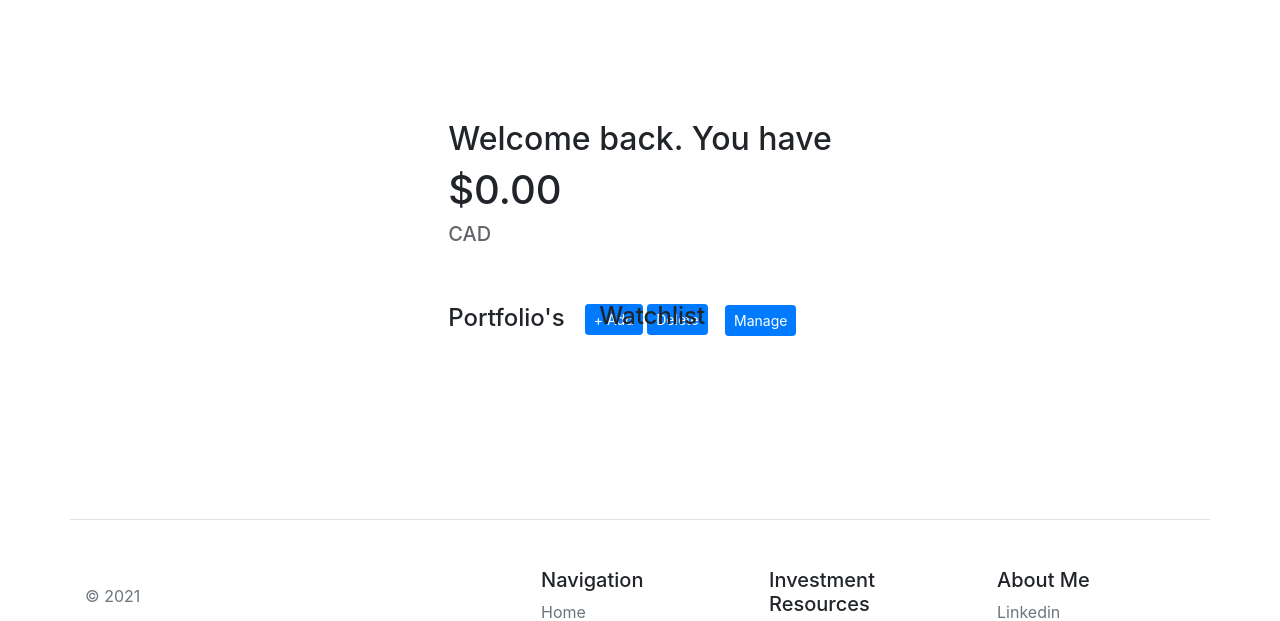
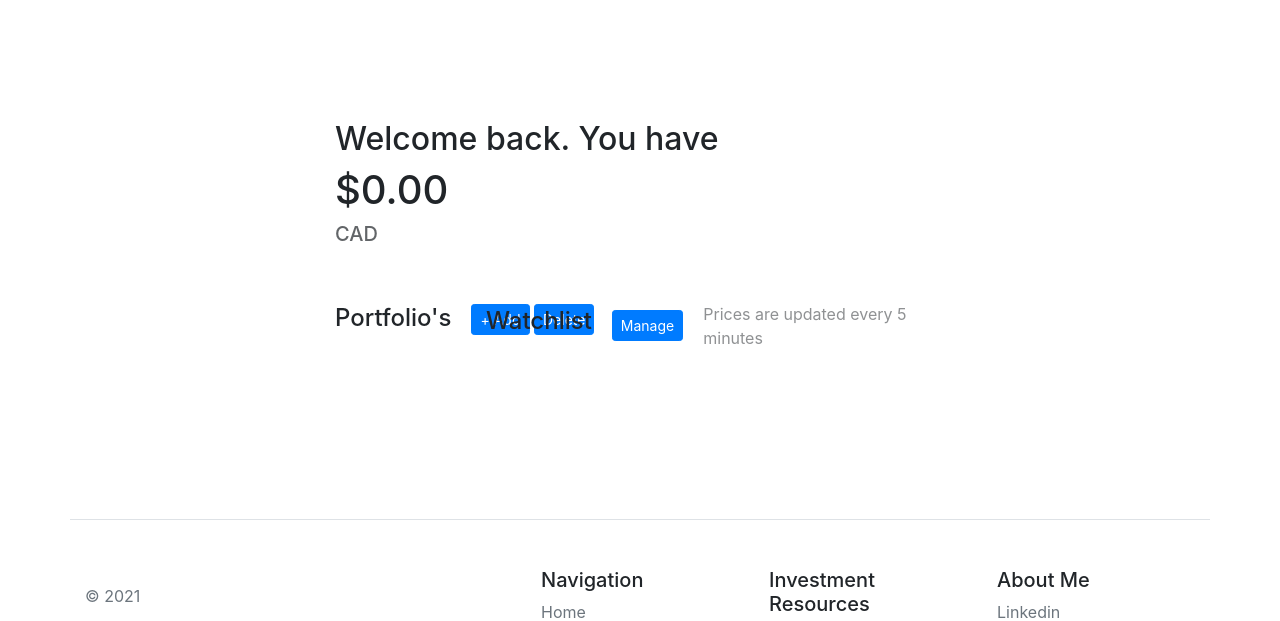
Before and after one commit to TrueDescription/Easy-Track, a Django app: page /portfolio/ in a window 1280 px wide. Shown: the part 58-679 px from the top of the page. Run offline with Django 4.2, Linux system fonts and the light colour scheme; a user stored in the database is signed in; data comes from the database, SQL or seed files in the repository; both versions use the stored data as it was after the commit; some libraries are stand-ins or nearby versions.

Commit message:
5 minute grace period implemented on watchitem price update.

```diff
--- a/etrack/portfolio/templates/portfolio/portfolioPage.html
+++ b/etrack/portfolio/templates/portfolio/portfolioPage.html
@@ -435,9 +435,10 @@
                             <div class="list-group" style="margin-top:-55px;">
                                 <a class="d-flex align-items-center flex-shrink-0 p-3 link-dark text-decoration-none" style="margin-left:-45px;">
                               <svg class="bi me-2" width="30" height="24"></svg>
-                              <span class="fs-5 fw-semibold"><h4>Watchlist</h4></span>
+                              <span class="fs-5 fw-semibold" style="margin-left:30px;"><h4>Watchlist</h4></span>
                                     <!-- Button trigger modal -->
                                     <button type="button" class="btn btn-primary btn-sm" style="margin-left:20px;" data-bs-toggle="modal" data-bs-target="#myWatchlist">Manage</button>
+                                    <span style="margin-left:20px; opacity: 0.5; min-width: 250px;">Prices are updated every 5 minutes</span>
                                     <!-- Modal -->
                                     <div class="modal fade" id="myWatchlist" tabindex="-1" role="dialog" aria-labelledby="myModalLabel" aria-hidden="true">
                                         <div class="vertical-alignment-helper">
--- a/etrack/portfolio/views.py
+++ b/etrack/portfolio/views.py
@@ -44,19 +44,20 @@
 
     for wi in WatchItem.objects.filter(user=response.user):
         obj = WatchItem.objects.get(id=wi.id)
-        if obj.curr_price != 0 and not is_time_between(time(9,30), time(16, 0), datetime.now().time()):
+        if obj.curr_price != 0 and not is_time_between(time(9,30), time(16, 0), obj, datetime.now().time()):
             if  obj.last_update < (obj.last_update + timedelta(minutes=5)):
                 continue
-            if is_time_between(time(9,30), time(16, 0), obj.last_update.time()): # last update was before 4pm
+            if is_time_between(time(9,30), time(16, 0), obj, obj.last_update.time()): # last update was before 4pm
                 obj.last_update = datetime.now()
             else:
                 continue
-        obj.last_update = datetime.now().time()
-        obj.curr_price = get_current_price(wi.ticker)
-        print("hello")
-        if obj.name is None:
-            obj.name = yf.Ticker(wi.ticker).info['shortName']
-        obj.save()
+        if  obj.last_update < (obj.last_update + timedelta(minutes=5)):
+            obj.last_update = datetime.now()
+            obj.curr_price = get_current_price(wi.ticker)
+            print("hello")
+            if obj.name is None:
+                obj.name = yf.Ticker(wi.ticker).info['shortName']
+            obj.save()
 
         #print(obj.curr_price)
     return render(response, 'portfolio/portfolioPage.html', context)
@@ -67,7 +68,10 @@
     todays_data = ticker.history(period='1d')
     return round(todays_data['Close'][0], 2)
 
-def is_time_between(begin_time, end_time, check_time=None):
+def is_time_between(begin_time, end_time, obj: WatchItem, check_time=None):
+    print(obj.last_update)
+    if obj.last_update.day < datetime.utcnow().day or obj.last_update.month < datetime.utcnow().month or obj.last_update.year < datetime.utcnow().year:
+        return True
     check_time = check_time or datetime.utcnow().time()
     if begin_time < end_time:
         return check_time > begin_time and check_time < end_time
```
Also changed, not shown: etrack/db.sqlite3.
